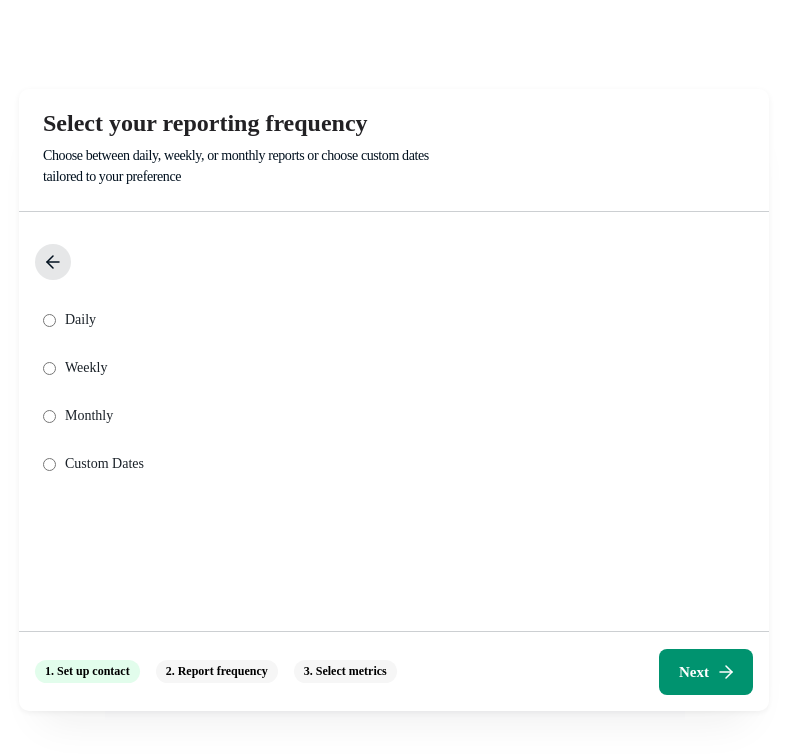
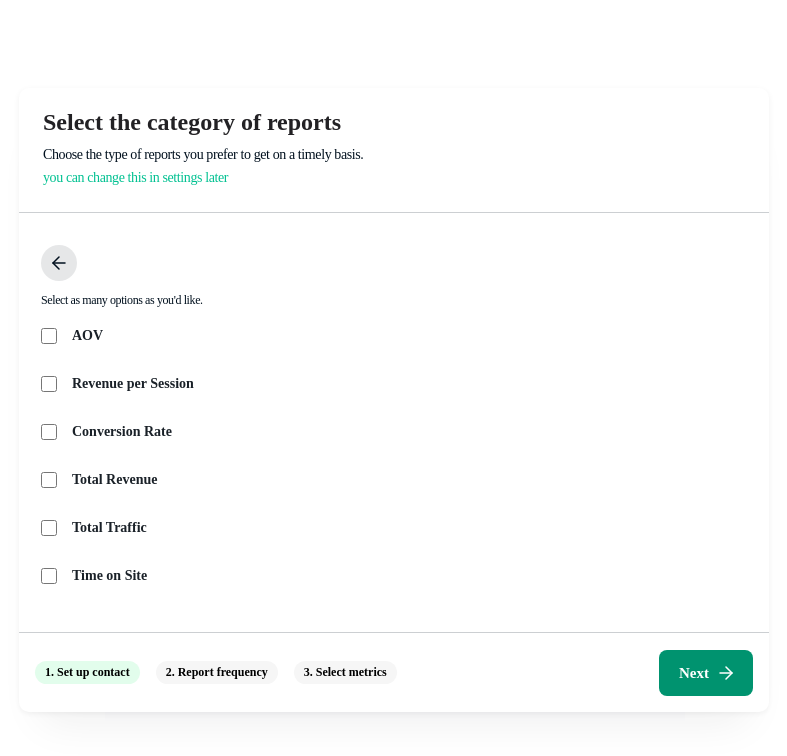
Before and after one commit to AdamsEugene/heatmap-benchmark, a Vue app: page / in a window 1280 px wide. Shown: the top 756 px of the page, without its empty margins (246-1033 px from the left). Built offline with nearby package versions, Linux system fonts and the light colour scheme; what vue-plyr would draw is missing.

Commit message:
saving category of report and other changes

```diff
--- a/src/App.vue
+++ b/src/App.vue
@@ -3,8 +3,8 @@
     <!-- <benchmark-modal> </benchmark-modal> -->
     <!-- <choose-how-notified></choose-how-notified> -->
     <!-- <add-email></add-email> -->
-    <reporting-frequency></reporting-frequency>
-    <!-- <category-of-reports></category-of-reports> -->
+    <!-- <reporting-frequency></reporting-frequency> -->
+    <category-of-reports></category-of-reports>
     <!-- <benchmark-dashboard></benchmark-dashboard> -->
   </div>
 </template>
--- a/src/components/CategoryOfReports.vue
+++ b/src/components/CategoryOfReports.vue
@@ -183,7 +183,7 @@ p {
     display: flex;
     flex-direction: column;
     height: fit-content;
-    padding: 24px 16px;
+    padding: 24px;
     border: 0;
     gap: 12px;
     border-bottom: 1px solid #cccfd2;
@@ -216,7 +216,8 @@ p {
 
       &.green_color {
         color: #00c191;
-        margin-top: -16px;
+        margin-top: -10px;
+        font-weight: lighter;
       }
     }
   }
@@ -230,6 +231,7 @@ p {
       display: flex;
       flex-direction: column;
       gap: 12px;
+      padding: 0px 6px;
 
       .benchmark-custom-circle {
         display: flex;
@@ -255,8 +257,7 @@ p {
       .benchmark-noti {
         display: flex;
         flex-direction: column;
-        height: fit-content; /* Hug (72px) */
-        /* padding: 12px 0; */
+        height: fit-content;
         gap: 16px;
 
         .benchmark-checkbox-wrapper {
@@ -267,7 +268,7 @@ p {
           flex-shrink: 0;
           background-color: #fff;
           border-radius: 8px;
-          padding: 6px 8px;
+          padding: 6px 0px;
           width: 188px;
 
           .benchmark-checkbox {
@@ -275,16 +276,18 @@ p {
             border-radius: 10px;
             border: 1px solid #e6e7e8;
             padding: 0 12px;
+            width: 16px;
+            height: 16px;
+            margin-right: 6px;
           }
 
           .benchmark-checkbox-label {
             color: #1a2128;
             text-align: center;
-            /* font-family: Montserrat; */
             font-size: 14px;
             font-style: normal;
-            font-weight: 600;
-            line-height: 20px; /* 142.857% */
+            font-weight: 700;
+            line-height: 20px;
           }
         }
       }
@@ -297,7 +300,7 @@ p {
     justify-self: end;
     justify-content: center;
     align-items: center;
-    min-height: 70px;
+    min-height: 80px;
     border-top: 1px solid #cccfd2;
 
     .benchmark-modal-footer-content {
@@ -317,6 +320,8 @@ p {
           height: fit-content; /* Hug (23px) */
           padding: 4px 10px; /* 4px top/bottom, 10px left/right */
           border-radius: 28px;
+          font-size: 12px;
+          font-weight: 700;
           gap: 10px;
           background: #f6f6f6;
 
--- a/src/components/ChooseHowNotified.vue
+++ b/src/components/ChooseHowNotified.vue
@@ -239,9 +239,9 @@ p {
             display: flex;
             justify-content: center;
             align-items: center;
-            width: 36px;
-            height: 36px;
-            border-radius: 39px;
+            /* width: 36px;
+            height: 36px; */
+            border-radius: 8px;
             background-color: #fff;
 
             .benchmark-checkbox {
@@ -252,13 +252,14 @@ p {
               align-items: center;
               flex-shrink: 0;
               background: #ffffff;
-              border: 1px solid #e9eaf0; /* Add a border for better visibility */
-              border-radius: 4px; /* Add border-radius for a rounded appearance */
+              border: 1px solid #e9eaf0;
+              border-radius: 4px;
               cursor: pointer;
-              transition: background-color 0.3s ease; /* Add a smooth transition effect */
+              transition: background-color 0.3s ease;
+              margin-right: 6px;
 
               &&:checked {
-                background: #449ff4; /* Change the background color on checked state */
+                background: #449ff4;
               }
             }
           }
--- a/src/components/ReportingFrequency.vue
+++ b/src/components/ReportingFrequency.vue
@@ -191,6 +191,7 @@ p {
       display: flex;
       flex-direction: column;
       gap: 12px;
+      padding: 0px 6px;
 
       .benchmark-custom-circle {
         display: flex;
@@ -207,7 +208,7 @@ p {
       .benchmark-noti {
         display: flex;
         flex-direction: column;
-        height: fit-content; /* Hug (72px) */
+        height: fit-content;
         padding: 12px 0;
         gap: 16px;
 
```
